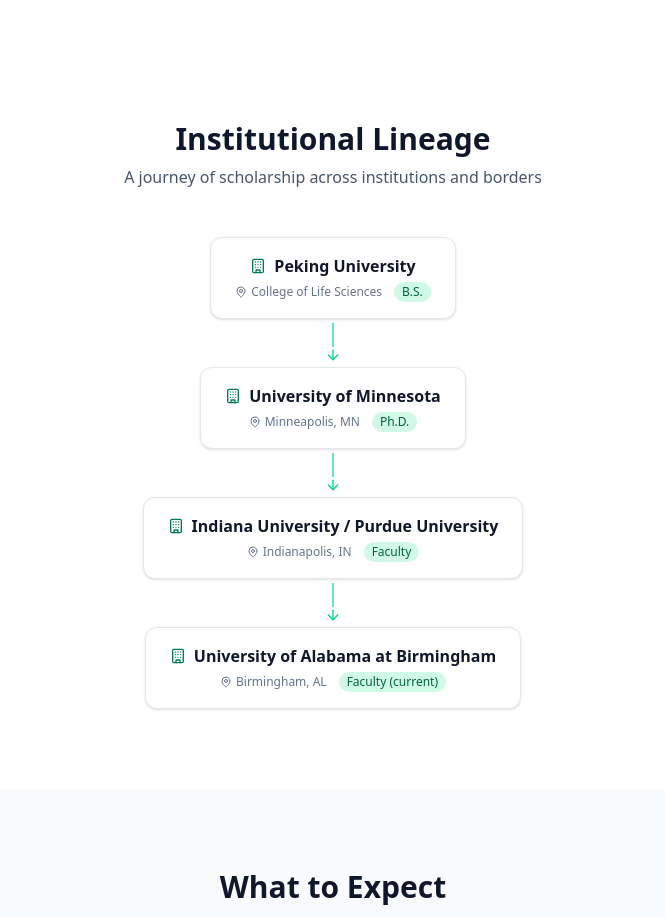
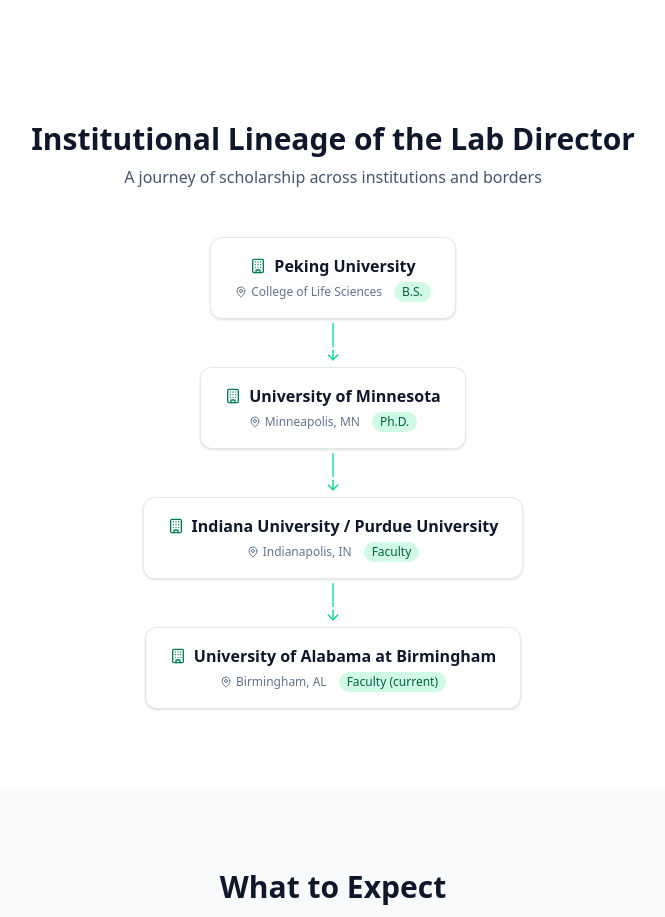
Before and after one commit to aimed-lab/aimed-org-web, a Next.js app: page /training in a window 1280 px wide. Shown: the part 1180-2097 px from the top of the page, without its empty margins (307-972 px from the left). Built offline with nearby package versions, Linux system fonts and the light colour scheme.

Commit message:
Rename section to "Institutional Lineage of the Lab Director"
Co-Authored-By: Claude Sonnet 4.6 <noreply@anthropic.com>

```diff
--- a/src/app/training/page.tsx
+++ b/src/app/training/page.tsx
@@ -398,7 +398,7 @@ export default function TrainingPage() {
         </div>
       </section>
 
-      {/* Institutional Lineage */}
+      {/* Institutional Lineage of the Lab Director */}
       <section className="mx-auto max-w-6xl px-6 py-20">
         <motion.div
           initial={{ opacity: 0, y: 16 }}
@@ -407,7 +407,7 @@ export default function TrainingPage() {
           transition={{ duration: 0.5 }}
         >
           <h2 className="mb-2 text-center text-3xl font-bold text-slate-900 dark:text-slate-100">
-            Institutional Lineage
+            Institutional Lineage of the Lab Director
           </h2>
           <p className="mb-12 text-center text-slate-600 dark:text-slate-400">
             A journey of scholarship across institutions and borders
```
